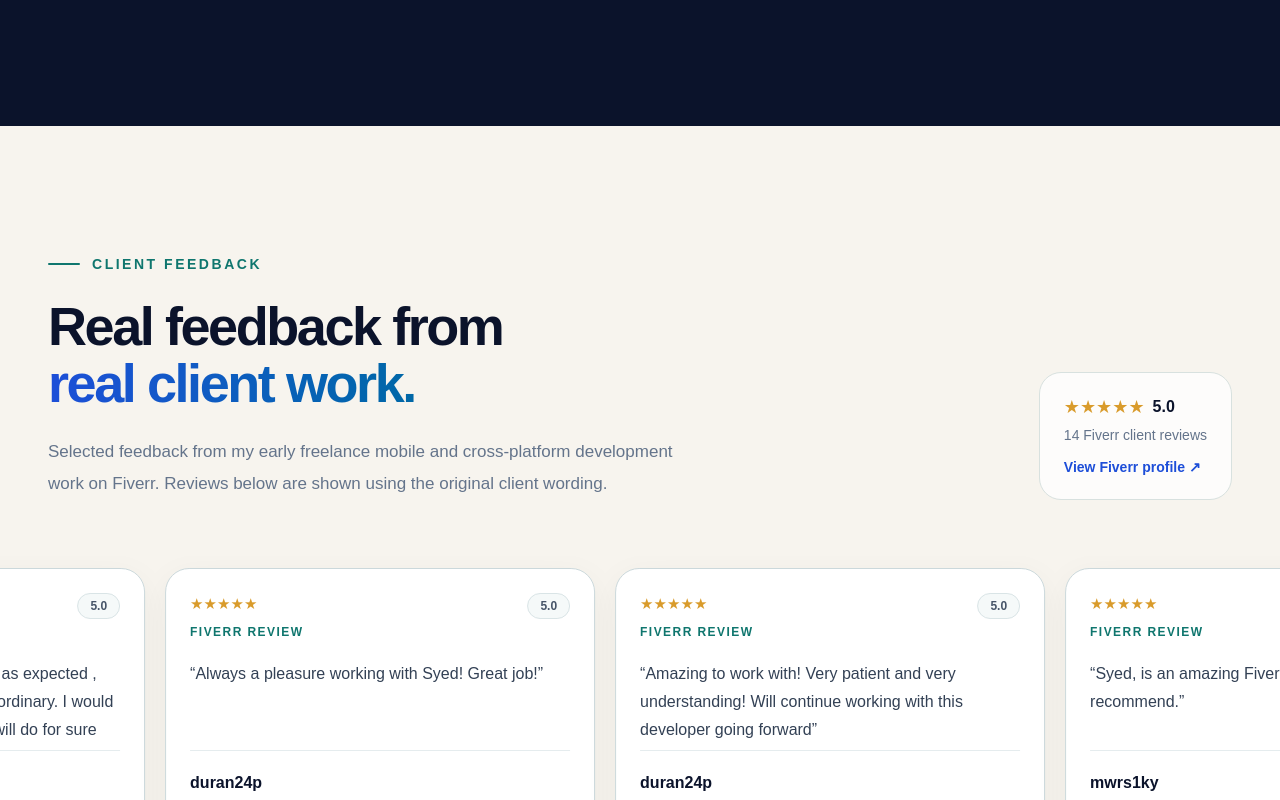
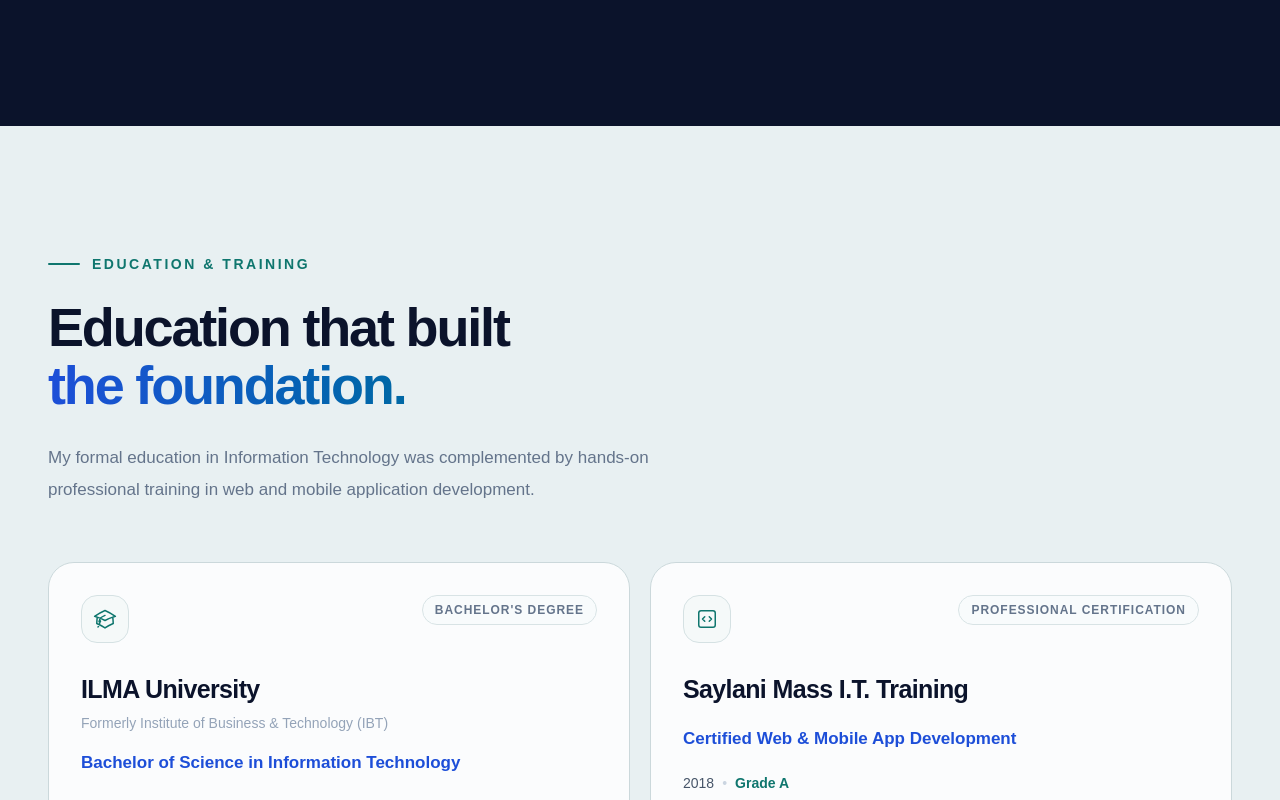
Before and after one commit to SyedUzairAlii/syeduzairali.dev, a Next.js app: page / in a window 1280 px wide. Shown: the part 5960-6760 px from the top of the page. Built offline with nearby package versions, Linux system fonts and the light colour scheme.

Commit message:
fix: hide client feedback section on homepage

```diff
--- a/app/page.tsx
+++ b/app/page.tsx
@@ -25,7 +25,7 @@
 
         <ExperienceSection />
 
-        <ClientFeedbackSection />
+        {/* <ClientFeedbackSection /> */}
 
         <EducationSection />
 
```
